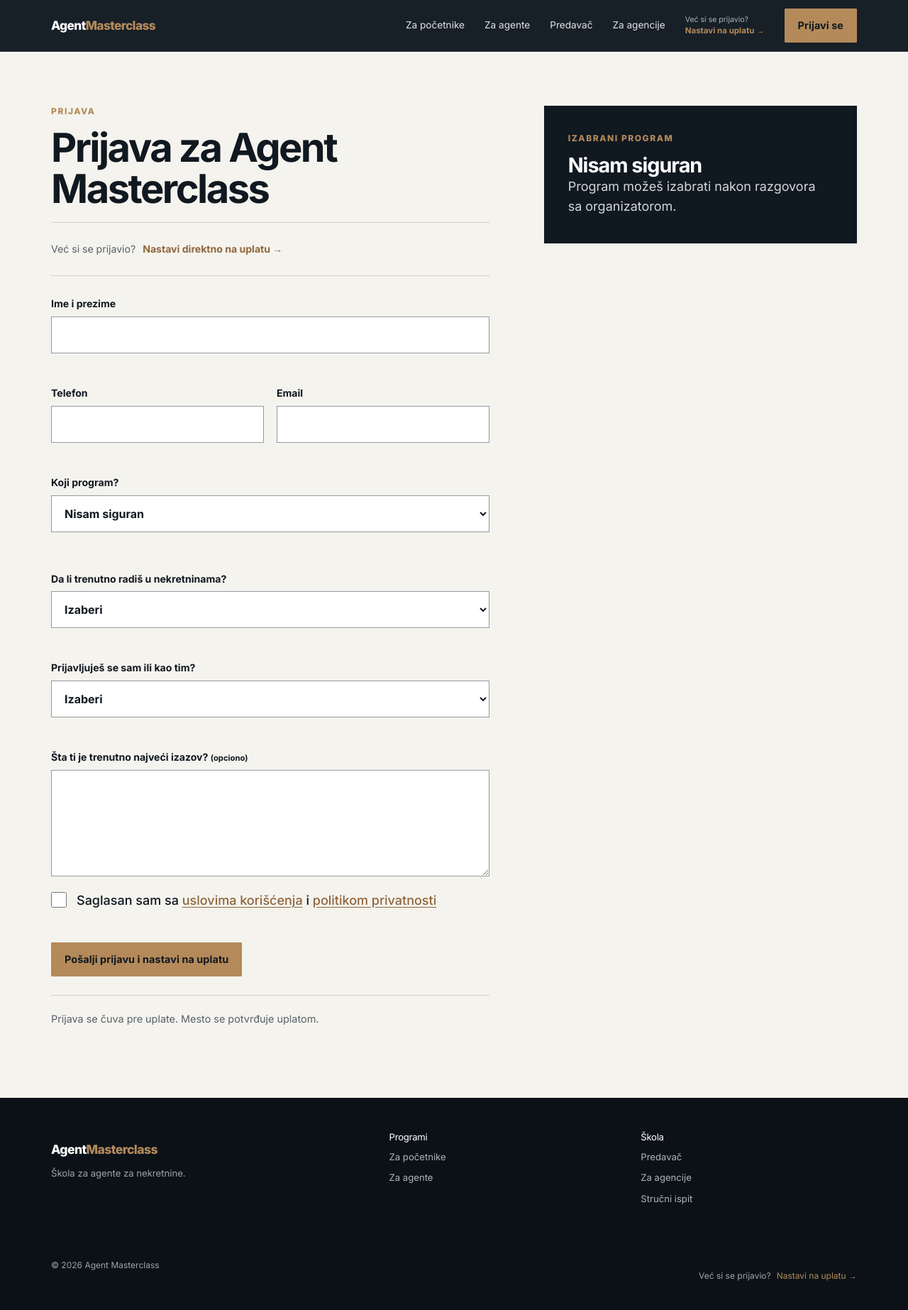
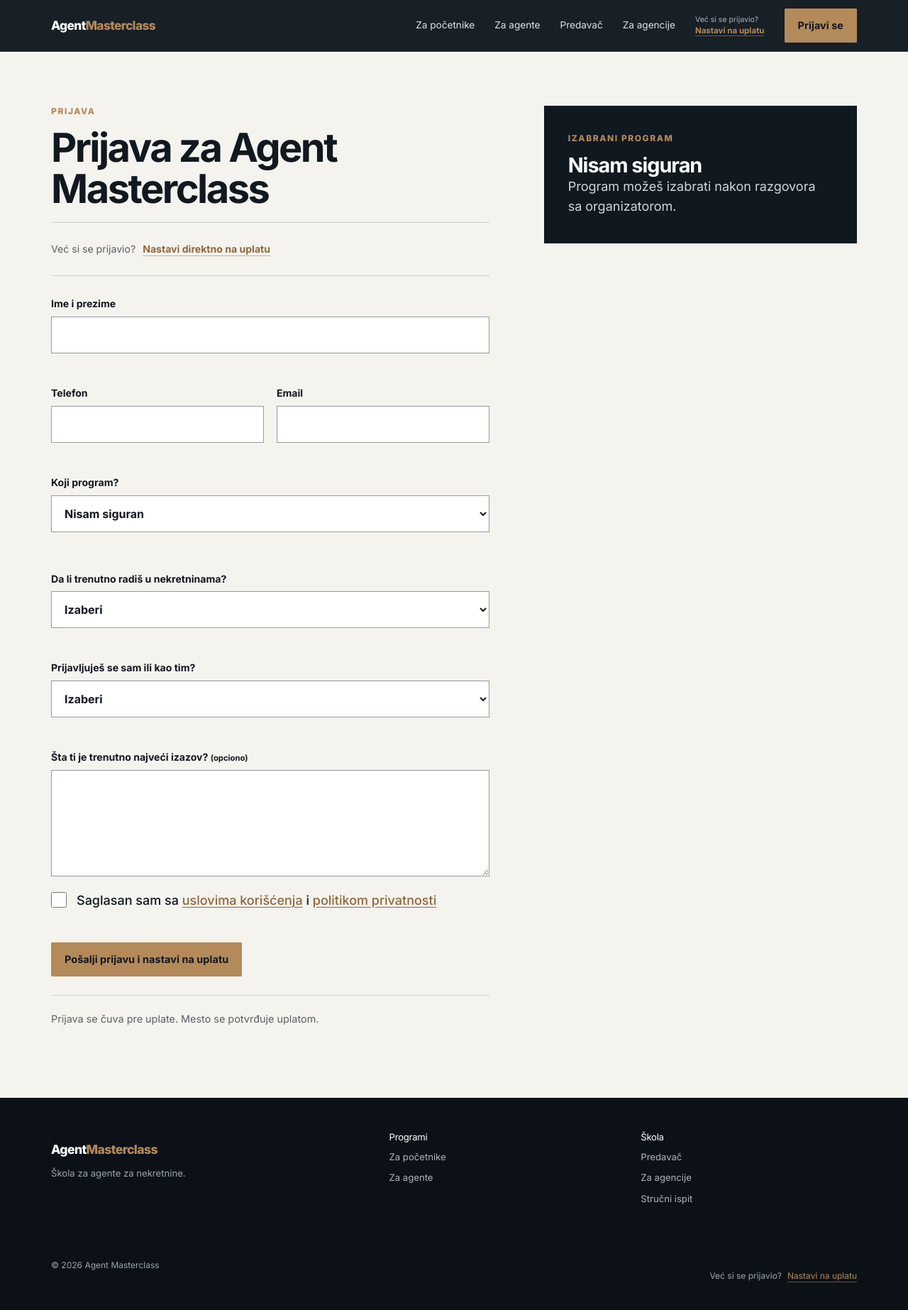
Before and after one commit to nikolaskakavac/agentmasterclass, a Next.js app: page /prijava in a window 1280 px wide. Shown: the top 1846 px of the page at 71% size. Built offline with nearby package versions, Linux system fonts and the light colour scheme.

Commit message:
Ukloni strelice sa nastavka uplate

```diff
--- a/app/globals.css
+++ b/app/globals.css
@@ -28,7 +28,7 @@ h3 { line-height:1.2; letter-spacing:-.02em; }
 .nav-link:hover { color:var(--accent); }
 .resume-nav-link { min-height:48px; display:flex; flex-direction:column; justify-content:center; line-height:1.15; color:#aeb6bb; }
 .resume-nav-link span { font-size:.66rem; }
-.resume-nav-link strong { margin-top:3px; color:var(--accent); font-size:.72rem; font-weight:700; }
+.resume-nav-link strong { margin-top:3px; color:var(--accent); font-size:.72rem; font-weight:700; text-decoration:underline; text-decoration-color:rgba(180,138,90,.55); text-underline-offset:3px; }
 .hamburger { width:48px; height:48px; display:flex; flex-direction:column; align-items:center; justify-content:center; gap:5px; }
 .hamburger span { width:22px; height:1.5px; background:white; transition:.2s; }
 .mobile-nav { position:absolute; inset:72px 0 auto; visibility:hidden; opacity:0; transform:translateY(-8px); pointer-events:none; background:var(--ink); border-top:1px solid rgba(255,255,255,.1); box-shadow:0 24px 50px rgba(0,0,0,.28); transition:opacity var(--motion-ui) var(--motion-ease),transform var(--motion-ui) var(--motion-ease),visibility 0s var(--motion-ui); }
@@ -42,7 +42,7 @@ h3 { line-height:1.2; letter-spacing:-.02em; }
 .mobile-nav .resume-mobile-link { min-height:64px; color:var(--accent); }
 .resume-mobile-link>span { display:flex; flex-direction:column; gap:3px; font-weight:700; }
 .resume-mobile-link small { color:#aeb6bb; font-size:.7rem; font-weight:500; }
-.resume-mobile-link b { font-weight:400; }
+.resume-mobile-link strong { width:max-content; font-weight:700; text-decoration:underline; text-decoration-color:rgba(180,138,90,.55); text-underline-offset:4px; }
 .hero { background:var(--ink); color:white; }
 .hero-grid { display:grid; padding-top:24px; padding-bottom:26px; align-content:start; align-items:start; }
 .hero-copy { display:flex; flex-direction:column; }
@@ -113,7 +113,7 @@ h3 { line-height:1.2; letter-spacing:-.02em; }
 .final-card h2 { margin:0 auto 8px; }
 .final-card>.button { width:100%; margin-top:20px; }
 .final-resume-action { display:flex; flex-direction:column; align-items:center; gap:3px; margin-top:20px; color:#aeb6bb; font-size:.8rem; }
-.final-resume-action a { min-height:48px; display:inline-flex; align-items:center; color:var(--accent); font-weight:700; }
+.final-resume-action a { min-height:48px; display:inline-flex; align-items:center; color:var(--accent); font-weight:700; text-decoration:underline; text-decoration-color:rgba(180,138,90,.55); text-underline-offset:4px; }
 .contact-actions { display:flex; flex-wrap:wrap; justify-content:center; gap:8px; margin-top:24px; padding-top:20px; border-top:1px solid rgba(255,255,255,.15); }
 .contact-actions span { width:100%; color:#aeb6bb; }
 .contact-actions a { min-height:48px; display:flex; align-items:center; padding:0 14px; border:1px solid rgba(255,255,255,.25); }
@@ -128,6 +128,7 @@ h3 { line-height:1.2; letter-spacing:-.02em; }
 .footer-bottom a { min-height:48px; display:inline-flex; align-items:center; color:var(--accent); }
 .footer-resume-action { display:flex; flex-wrap:wrap; align-items:center; gap:0 8px; }
 .footer-resume-action span { color:#9ca6ac; }
+.footer-resume-action a { text-decoration:underline; text-decoration-color:rgba(180,138,90,.55); text-underline-offset:4px; }
 .footer-bottom .legal { width:100%; }
 .mobile-cta { position:fixed; z-index:60; inset:auto 0 0; height:64px; display:grid; grid-template-columns:2fr 1fr; align-items:center; opacity:0; transform:translateY(18px); pointer-events:none; background:var(--white); box-shadow:0 -8px 30px rgba(0,0,0,.16); transition:opacity var(--motion-ui) var(--motion-ease),transform var(--motion-ui) var(--motion-ease); }
 .mobile-cta.is-visible { opacity:1; transform:translateY(0); pointer-events:auto; }
@@ -217,6 +218,7 @@ h3 { line-height:1.2; letter-spacing:-.02em; }
 }
 
 @media (hover:hover) and (pointer:fine) {
+  .resume-nav-link:hover strong,.resume-mobile-link:hover strong,.final-resume-action a:hover,.footer-resume-action a:hover,.returning-applicant-action a:hover { text-decoration-color:currentColor; }
   .button:hover { transform:translateY(-1px); box-shadow:0 8px 18px rgba(11,17,23,.12); }
   .button:active { transform:translateY(0); }
   .text-link:hover,.choice-help a:hover { color:var(--accent-strong); text-decoration:underline; text-decoration-color:currentColor; }
@@ -413,7 +415,7 @@ h3 { line-height:1.2; letter-spacing:-.02em; }
 .application-layout { display:grid; gap:30px; }
 .application-heading h1 { margin-bottom:28px; }
 .returning-applicant-action { display:flex; flex-wrap:wrap; align-items:center; gap:0 10px; margin:-10px 0 28px; padding:13px 0; border-block:1px solid var(--line); color:#566169; font-size:.88rem; }
-.returning-applicant-action a { min-height:48px; display:inline-flex; align-items:center; color:var(--accent-strong); font-weight:700; }
+.returning-applicant-action a { min-height:48px; display:inline-flex; align-items:center; color:var(--accent-strong); font-weight:700; text-decoration:underline; text-decoration-color:rgba(143,103,60,.5); text-underline-offset:4px; }
 .step-indicator { margin-bottom:24px; color:var(--accent-strong); font-size:.82rem; font-weight:750; }
 .application-form fieldset { min-width:0; margin:0; padding:0; border:0; }
 .application-step { display:none; gap:18px; }
--- a/app/page.tsx
+++ b/app/page.tsx
@@ -81,6 +81,6 @@ export default function Home() {
 
     <Section className="faq-section"><Container className="faq-grid"><SectionHeading eyebrow="DOBRO JE ZNATI" title="Česta pitanja" /><Faq items={faq} /></Container></Section>
 
-    <Section className="final-section"><Container><div className="final-card"><p className="eyebrow">SLEDEĆA GRUPA</p><h2>Prijave su otvorene</h2><p className="final-availability">Broj mesta po programu je ograničen.</p><ButtonLink href="/prijava">Prijavi se i nastavi na uplatu</ButtonLink><div className="final-resume-action"><span>Već si se prijavio?</span><Link href="/uplata">Nastavi na uplatu →</Link></div></div></Container></Section>
+    <Section className="final-section"><Container><div className="final-card"><p className="eyebrow">SLEDEĆA GRUPA</p><h2>Prijave su otvorene</h2><p className="final-availability">Broj mesta po programu je ograničen.</p><ButtonLink href="/prijava">Prijavi se i nastavi na uplatu</ButtonLink><div className="final-resume-action"><span>Već si se prijavio?</span><Link href="/uplata">Nastavi na uplatu</Link></div></div></Container></Section>
   </main>;
 }
--- a/components/application-form.tsx
+++ b/components/application-form.tsx
@@ -104,7 +104,7 @@ export function ApplicationForm({ initialProgram }: { initialProgram: ProgramVal
 
   return <div className="application-layout">
     <form ref={formRef} className="application-form" noValidate onSubmit={submit}>
-      <div className="application-heading"><p className="eyebrow">PRIJAVA</p><h1>Prijava za Agent Masterclass</h1><div className="returning-applicant-action"><span>Već si se prijavio?</span><Link href="/uplata">Nastavi direktno na uplatu →</Link></div></div>
+      <div className="application-heading"><p className="eyebrow">PRIJAVA</p><h1>Prijava za Agent Masterclass</h1><div className="returning-applicant-action"><span>Već si se prijavio?</span><Link href="/uplata">Nastavi direktno na uplatu</Link></div></div>
       <p className="step-indicator">Korak {step} od 2</p>
       <fieldset className={`application-step ${step === 1 ? "is-current" : ""}`}>
         <legend>Kontakt</legend>
--- a/components/footer.tsx
+++ b/components/footer.tsx
@@ -19,7 +19,7 @@ export function Footer() {
       </div>
       <div className="footer-bottom">
         <p>© {siteConfig.year} Agent Masterclass</p>
-        <div className="footer-resume-action"><span>Već si se prijavio?</span><Link href="/uplata">Nastavi na uplatu →</Link></div>
+        <div className="footer-resume-action"><span>Već si se prijavio?</span><Link href="/uplata">Nastavi na uplatu</Link></div>
       </div>
     </Container>
   </footer>;
--- a/components/header.tsx
+++ b/components/header.tsx
@@ -30,7 +30,7 @@ export function Header() {
       <Link href="/" className="brand" aria-label="Agent Masterclass, početna">Agent<span>Masterclass</span></Link>
       <nav aria-label="Glavna navigacija" className="hidden items-center gap-7 lg:flex">
         {navigation.map((item) => <Link key={item.href} href={item.href} className="nav-link">{item.label}</Link>)}
-        <Link href="/uplata" className="resume-nav-link"><span>Već si se prijavio?</span><strong>Nastavi na uplatu →</strong></Link>
+        <Link href="/uplata" className="resume-nav-link"><span>Već si se prijavio?</span><strong>Nastavi na uplatu</strong></Link>
         <Link href="/prijava" className="button button-primary h-12">Prijavi se</Link>
       </nav>
       <button ref={buttonRef} type="button" className="hamburger lg:hidden" aria-label={open ? "Zatvori meni" : "Otvori meni"} aria-expanded={open} aria-controls="mobile-navigation" onClick={() => setOpen(!open)}>
@@ -40,7 +40,7 @@ export function Header() {
     <nav id="mobile-navigation" aria-label="Mobilna navigacija" aria-hidden={!open} data-open={open} className="mobile-nav lg:hidden">
       <Container className="flex flex-col py-3">
         {navigation.map((item) => <Link key={item.href} href={item.href} tabIndex={open ? 0 : -1} onClick={() => setOpen(false)}>{item.label}<span aria-hidden="true">→</span></Link>)}
-        <Link href="/uplata" className="resume-mobile-link" tabIndex={open ? 0 : -1} onClick={() => setOpen(false)}><span><small>Već si se prijavio?</small>Nastavi na uplatu</span><b aria-hidden="true">→</b></Link>
+        <Link href="/uplata" className="resume-mobile-link" tabIndex={open ? 0 : -1} onClick={() => setOpen(false)}><span><small>Već si se prijavio?</small><strong>Nastavi na uplatu</strong></span></Link>
       </Container>
     </nav>
   </header>;
```
